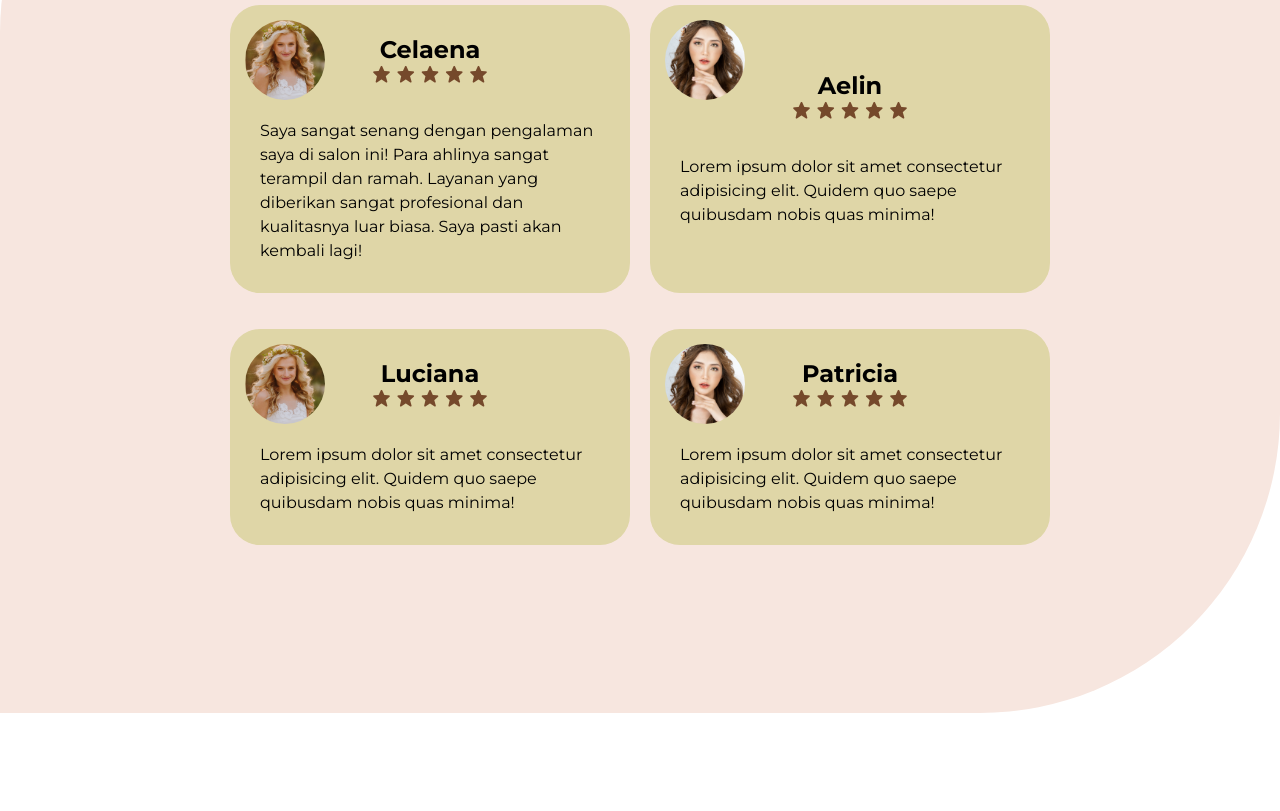
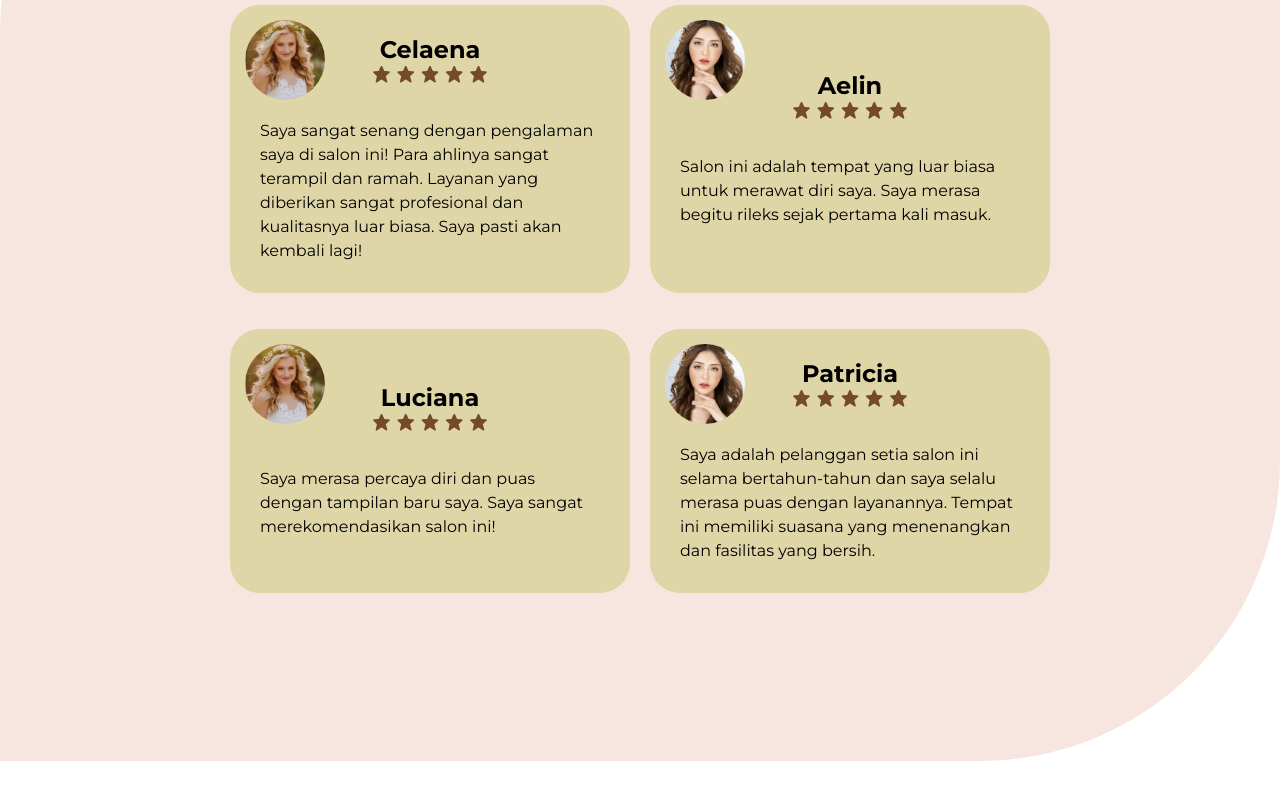
Before and after one commit to Tessychenn/salon1, a plain HTML site: page index.html in a window 1280 px wide. Shown: the part 4468-5279 px from the top of the page. Drawn offline with nearby package versions, Linux system fonts and the light colour scheme.

Commit message:
Update index.html

```diff
--- a/index.html
+++ b/index.html
@@ -385,8 +385,7 @@
                                 <i class='bx bxs-star star__icon' ></i>
                             </div>
                             <div class="testimonials__descripition">
-                                <p>Lorem ipsum dolor sit amet consectetur adipisicing elit.
-                                    Quidem quo saepe quibusdam nobis quas minima!</p>
+                                <p>Salon ini adalah tempat yang luar biasa untuk merawat diri saya. Saya merasa begitu rileks sejak pertama kali masuk. </p>
                             </div>
                         </div>
                     </div>
@@ -404,8 +403,7 @@
                                 <i class='bx bxs-star star__icon' ></i>
                             </div>
                             <div class="testimonials__descripition">
-                                <p>Lorem ipsum dolor sit amet consectetur adipisicing elit.
-                                    Quidem quo saepe quibusdam nobis quas minima!</p>
+                                <p>Saya merasa percaya diri dan puas dengan tampilan baru saya. Saya sangat merekomendasikan salon ini!</p>
                             </div>
                         </div>
                     </div>
@@ -423,8 +421,7 @@
                                 <i class='bx bxs-star star__icon' ></i>
                             </div>
                             <div class="testimonials__descripition">
-                                <p>Lorem ipsum dolor sit amet consectetur adipisicing elit.
-                                    Quidem quo saepe quibusdam nobis quas minima!</p>
+                                <p>Saya adalah pelanggan setia salon ini selama bertahun-tahun dan saya selalu merasa puas dengan layanannya. Tempat ini memiliki suasana yang menenangkan dan fasilitas yang bersih.</p>
                             </div>
                         </div>
                     </div>
```
